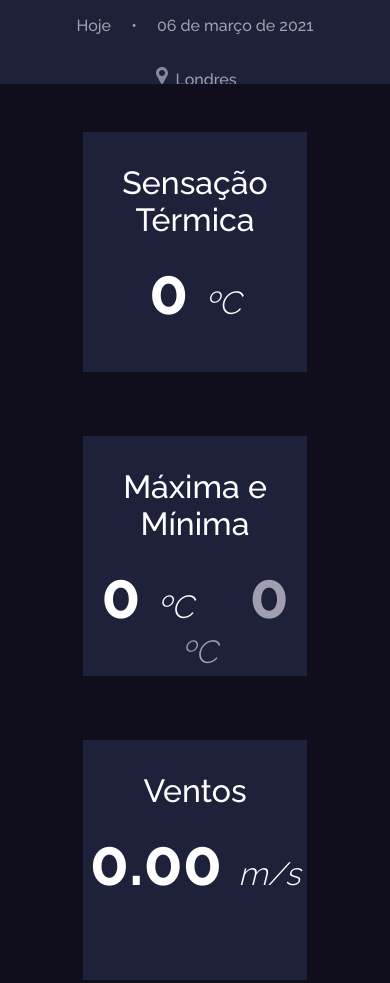
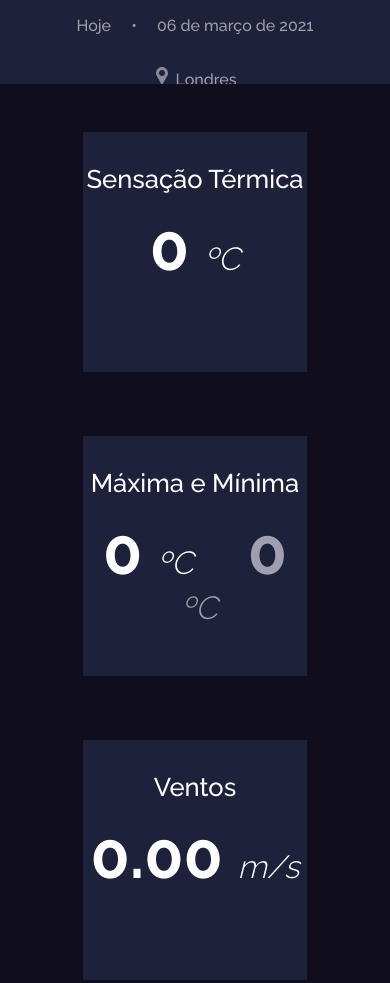
Before and after one commit to danielfilh0/sky-app, a plain HTML site: page index.html in a window 390 px wide. Shown: the part 760-1743 px from the top of the page. Drawn offline with Linux system fonts and the light colour scheme.

Commit message:
favicon added

```diff
--- a/css/style.css
+++ b/css/style.css
@@ -248,7 +248,7 @@ footer a {
   .box-highlights {
     width: 60%;
     height: 15rem;
-    font-size: 200%;
+    font-size: 160%;
     margin: 2rem 0;
     padding: 2rem 0;
   }
--- a/index.html
+++ b/index.html
@@ -6,6 +6,7 @@
     <meta http-equiv="X-UA-Compatible" content="IE=edge">
     <meta name="viewport" content="width=device-width, initial-scale=1.0">
     <title>Sky App</title>
+    <link rel="shortcut icon" href="img/favicon.ico" />
     <link rel="preconnect" href="https://fonts.gstatic.com">
     <link href="https://fonts.googleapis.com/css2?family=Raleway:wght@300;400;500;700&display=swap" rel="stylesheet">
     <link rel="stylesheet" href="css/style.css">
```
Also changed, not shown: img/favicon.ico (added), img/favicon.png (added).
